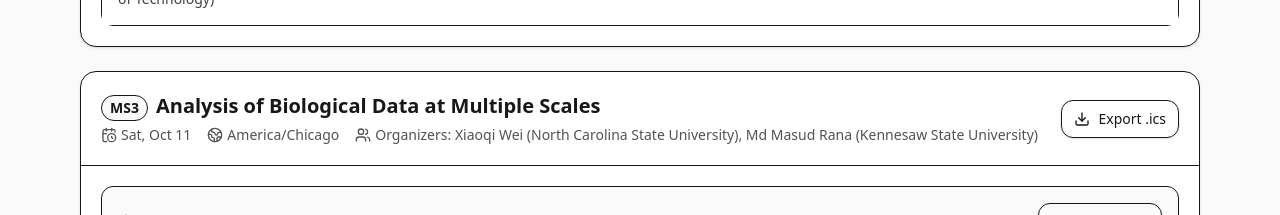
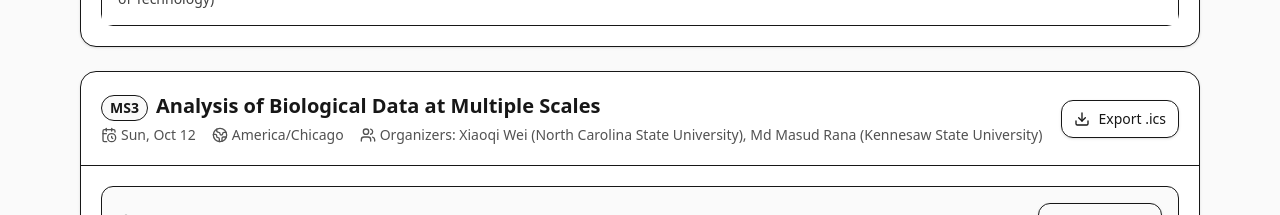
Before and after one commit to SIAM-UARK/UARK-SIAM-CSS-25, a React (Vite) app: page / in a window 1280 px wide. Shown: the part 2240-2455 px from the top of the page. Built offline with nearby package versions, Linux system fonts and the light colour scheme.

Commit message:
Set minisymposium day to earliest session/talk date (YYYY-MM-DD) instead of placeholder; fixes MS03 showing Sat when sessions are on Sun

```diff
--- a/src/ProgramPage.jsx
+++ b/src/ProgramPage.jsx
@@ -188,11 +188,23 @@ export default function ProgramPage() {
         ? ms.organizers
         : (absMeta[key]?.organizers || [])
 
+      // Derive display day from earliest session/talk start if available
+      const extractDate = (iso) => (typeof iso === 'string' && iso.length >= 10) ? iso.slice(0,10) : null
+      const sessionDates = []
+      for (const s of sessionsArray) {
+        if (s?.start) sessionDates.push(extractDate(s.start))
+        for (const t of (s?.talks || [])) {
+          if (t?.start) sessionDates.push(extractDate(t.start))
+        }
+      }
+      const validDates = sessionDates.filter(Boolean)
+      const msDay = validDates.length ? validDates.sort()[0] : null
+
       return {
         id: ms.id || `MS${i + 1}`,
         title,
         organizers: mergedOrganizers,
-        day: TEMP_DAY_OVERRIDE,
+        day: msDay || TEMP_DAY_OVERRIDE,
         room: ms.room || null,
         timezone: ms.timezone || "America/Chicago",
         sessions: sessionsArray.map((s, si) => ({
```
